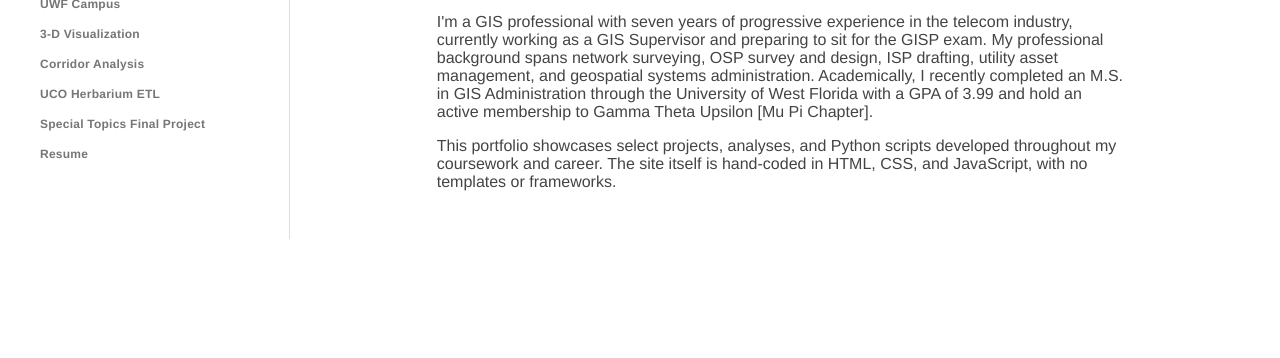
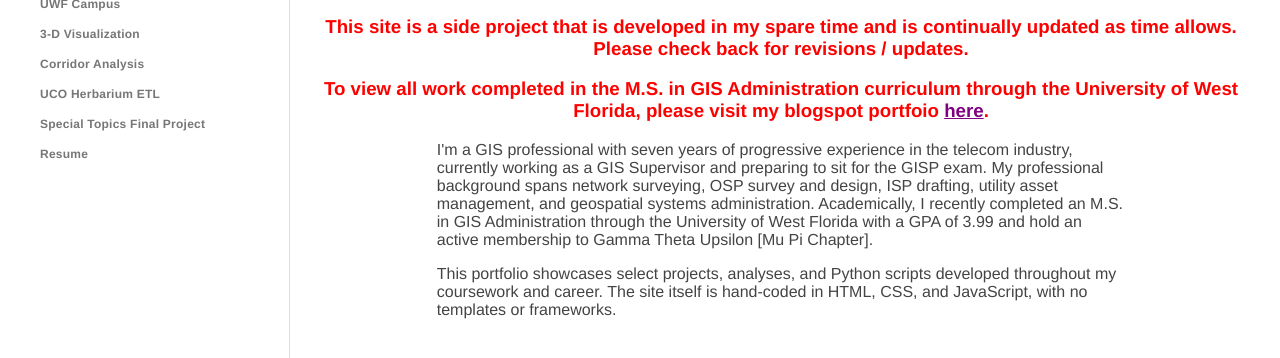
Before and after one commit to Mwright710788/Mwright710788.github.io, a plain HTML site: page index.html in a window 1280 px wide. Shown: the part 276-634 px from the top of the page. Drawn offline with Linux system fonts and the light colour scheme.

Commit message:
added disclaimer to index.html

```diff
--- a/index.html
+++ b/index.html
@@ -32,6 +32,13 @@
     <main class="main-content">
       <section id="portfolio">
         <h2>GIS Portfolio</h2>
+        <h3 style="color: red; text-align: center;">This site is a side project that is developed in my spare time and
+          is continually updated as time allows. Please check back for revisions /
+          updates.</h3>
+        <h3 style="color: red; text-align: center;">To view all work completed in the M.S. in GIS Administration curriculum
+          through the University of West Florida, please visit my blogspot portfoio
+          <a style="color: purple"; href="https://marcwright0708.blogspot.com/">here</a>.
+        </h3>
         <p>I'm a GIS professional with seven years of progressive experience in the
           telecom industry, currently working as a GIS Supervisor and preparing to
           sit for the GISP exam. My professional background spans network surveying,
```
